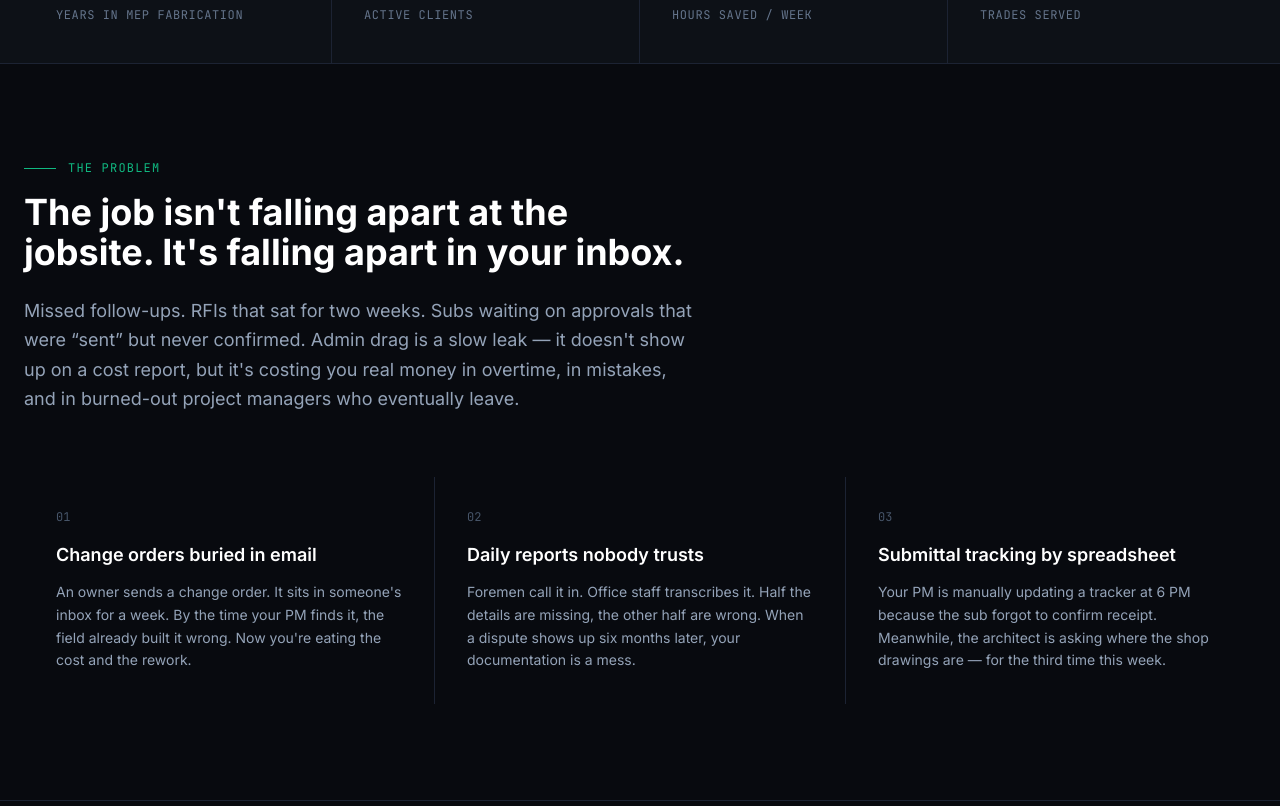
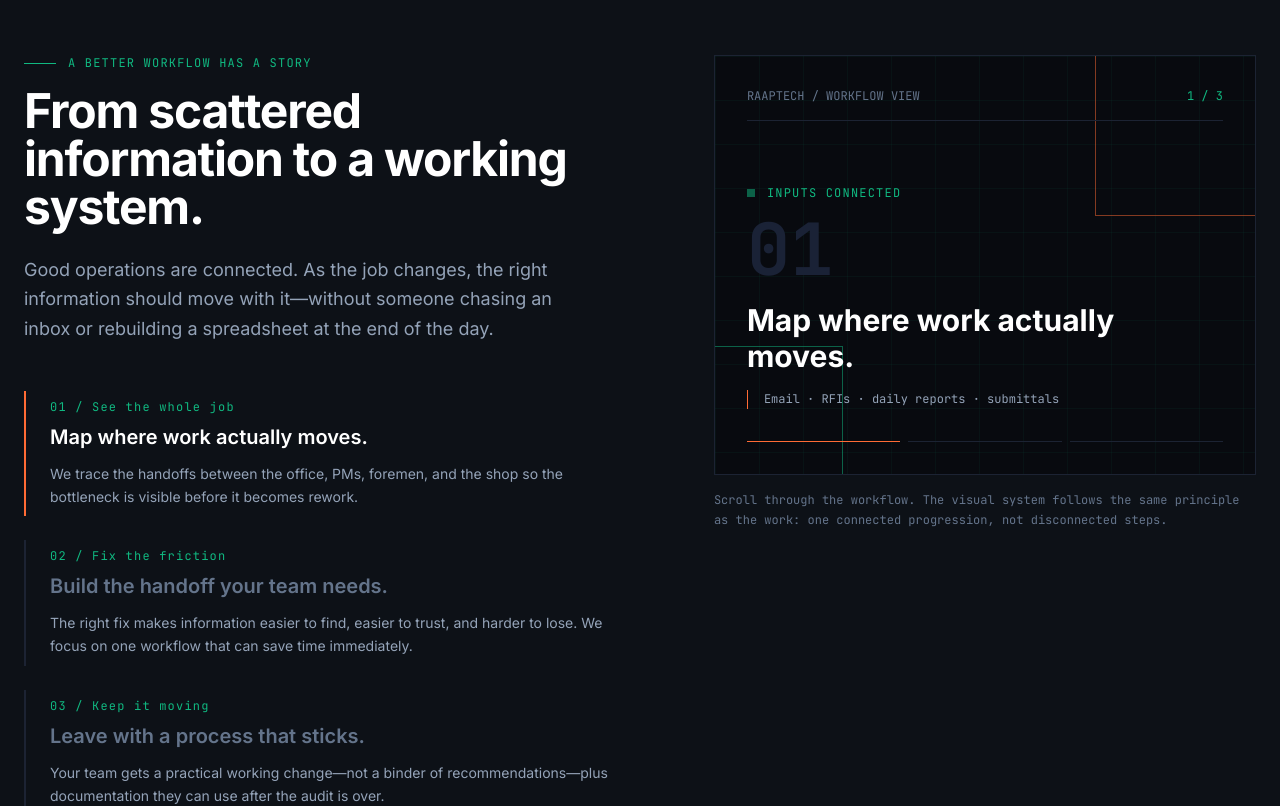
Before and after one commit to RaapTechllc/RaapTech, a Next.js app: page / in a window 1280 px wide. Shown: the part 880-1686 px from the top of the page. Built offline with nearby package versions, Linux system fonts and the light colour scheme.

Commit message:
feat: add premium workflow scroll story

```diff
--- a/src/app/page.tsx
+++ b/src/app/page.tsx
@@ -1,5 +1,6 @@
 import type { Metadata } from "next";
 import Link from "next/link";
+import WorkflowScrollStory from "@/components/WorkflowScrollStory";
 import { SITE } from "@/lib/site";
 
 export const metadata: Metadata = {
@@ -151,6 +152,8 @@ export default function HomePage() {
           </div>
         </div>
       </section>
+
+      <WorkflowScrollStory />
 
       {/* Stats bar */}
       <section className="border-y border-dark-border bg-dark-surface">
--- /dev/null
+++ b/src/components/WorkflowScrollStory.tsx
@@ -0,0 +1,129 @@
+"use client";
+
+import { useEffect, useRef, useState } from "react";
+
+const scenes = [
+  {
+    number: "01",
+    eyebrow: "See the whole job",
+    title: "Map where work actually moves.",
+    body: "We trace the handoffs between the office, PMs, foremen, and the shop so the bottleneck is visible before it becomes rework.",
+    signal: "INPUTS CONNECTED",
+    detail: "Email · RFIs · daily reports · submittals",
+  },
+  {
+    number: "02",
+    eyebrow: "Fix the friction",
+    title: "Build the handoff your team needs.",
+    body: "The right fix makes information easier to find, easier to trust, and harder to lose. We focus on one workflow that can save time immediately.",
+    signal: "FLOW SIMPLIFIED",
+    detail: "Clear owner · clear next step · clear record",
+  },
+  {
+    number: "03",
+    eyebrow: "Keep it moving",
+    title: "Leave with a process that sticks.",
+    body: "Your team gets a practical working change—not a binder of recommendations—plus documentation they can use after the audit is over.",
+    signal: "TEAM ENABLED",
+    detail: "Built · tested · handed off",
+  },
+] as const;
+
+export default function WorkflowScrollStory() {
+  const [activeScene, setActiveScene] = useState(0);
+  const sceneRefs = useRef<Array<HTMLElement | null>>([]);
+
+  useEffect(() => {
+    const observer = new IntersectionObserver(
+      (entries) => {
+        const visibleScene = entries
+          .filter((entry) => entry.isIntersecting)
+          .sort((a, b) => b.intersectionRatio - a.intersectionRatio)[0];
+
+        if (visibleScene) {
+          setActiveScene(Number(visibleScene.target.getAttribute("data-scene-index")));
+        }
+      },
+      { rootMargin: "-32% 0px -32% 0px", threshold: [0.25, 0.5, 0.75] },
+    );
+
+    sceneRefs.current.forEach((scene) => scene && observer.observe(scene));
+    return () => observer.disconnect();
+  }, []);
+
+  const active = scenes[activeScene];
+
+  return (
+    <section className="border-y border-dark-border bg-dark-surface" aria-labelledby="workflow-story-heading">
+      <div className="max-w-7xl mx-auto px-6 py-24 lg:py-32">
+        <div className="grid gap-12 lg:grid-cols-[minmax(0,0.9fr)_minmax(22rem,0.8fr)] lg:gap-20">
+          <div>
+            <div className="flex items-center gap-3 mb-4">
+              <div className="w-8 h-px bg-brand-emerald" />
+              <span className="section-tag">A better workflow has a story</span>
+            </div>
+            <h2 id="workflow-story-heading" className="text-3xl md:text-5xl font-bold text-white tracking-tight max-w-xl">
+              From scattered information to a working system.
+            </h2>
+            <p className="mt-6 max-w-xl text-lg leading-relaxed text-slate-400">
+              Good operations are connected. As the job changes, the right information should move with it—without someone chasing an inbox or rebuilding a spreadsheet at the end of the day.
+            </p>
+
+            <div className="mt-12 space-y-6">
+              {scenes.map((scene, index) => (
+                <article
+                  key={scene.number}
+                  ref={(element) => {
+                    sceneRefs.current[index] = element;
+                  }}
+                  data-scene-index={index}
+                  className={`border-l-2 py-2 pl-6 transition-all duration-500 motion-reduce:transition-none ${
+                    activeScene === index ? "border-brand-orange" : "border-dark-border"
+                  }`}
+                >
+                  <div className="font-mono text-xs tracking-widest text-brand-emerald">{scene.number} / {scene.eyebrow}</div>
+                  <h3 className={`mt-2 text-xl font-semibold transition-colors duration-500 motion-reduce:transition-none ${activeScene === index ? "text-white" : "text-slate-500"}`}>
+                    {scene.title}
+                  </h3>
+                  <p className="mt-3 max-w-xl text-sm leading-relaxed text-slate-400">{scene.body}</p>
+                </article>
+              ))}
+            </div>
+          </div>
+
+          <div className="lg:sticky lg:top-28 lg:self-start" aria-live="polite">
+            <div className="relative overflow-hidden border border-dark-border bg-dark-bg p-6 sm:p-8 min-h-[25rem]">
+              <div className="absolute inset-0 opacity-30" aria-hidden="true" style={{ backgroundImage: "linear-gradient(rgba(16,185,129,.18) 1px, transparent 1px), linear-gradient(90deg, rgba(16,185,129,.18) 1px, transparent 1px)", backgroundSize: "44px 44px" }} />
+              <div className={`absolute -right-24 -top-24 h-64 w-64 border border-brand-orange/50 transition-transform duration-700 motion-reduce:transition-none ${activeScene === 0 ? "translate-x-0 translate-y-0" : activeScene === 1 ? "-translate-x-16 translate-y-16" : "-translate-x-28 translate-y-28"}`} aria-hidden="true" />
+              <div className={`absolute -bottom-20 -left-20 h-52 w-52 border border-brand-emerald/50 transition-transform duration-700 motion-reduce:transition-none ${activeScene === 2 ? "translate-x-12 -translate-y-10" : "translate-x-0 translate-y-0"}`} aria-hidden="true" />
+
+              <div className="relative flex items-center justify-between border-b border-dark-border pb-4 font-mono text-xs">
+                <span className="text-slate-500">RAAPTECH / WORKFLOW VIEW</span>
+                <span className="text-brand-emerald">{activeScene + 1} / {scenes.length}</span>
+              </div>
+
+              <div className="relative flex min-h-[18rem] flex-col justify-end pt-16">
+                <div className="mb-auto flex items-center gap-3 font-mono text-xs tracking-widest text-brand-emerald">
+                  <span className="inline-block h-2 w-2 bg-brand-emerald animate-pulse motion-reduce:animate-none" />
+                  {active.signal}
+                </div>
+                <div className="font-mono text-7xl font-bold leading-none text-dark-muted" aria-hidden="true">{active.number}</div>
+                <h3 className="mt-4 max-w-sm text-2xl font-bold text-white sm:text-3xl">{active.title}</h3>
+                <p className="mt-4 border-l border-brand-orange pl-4 font-mono text-xs leading-relaxed text-slate-400">{active.detail}</p>
+              </div>
+
+              <div className="relative mt-8 flex gap-2" aria-hidden="true">
+                {scenes.map((scene, index) => (
+                  <span key={scene.number} className={`h-px flex-1 transition-colors duration-500 motion-reduce:transition-none ${index <= activeScene ? "bg-brand-orange" : "bg-dark-border"}`} />
+                ))}
+              </div>
+            </div>
+            <p className="mt-4 font-mono text-xs leading-relaxed text-slate-500">
+              Scroll through the workflow. The visual system follows the same principle as the work: one connected progression, not disconnected steps.
+            </p>
+          </div>
+        </div>
+      </div>
+    </section>
+  );
+}
```
